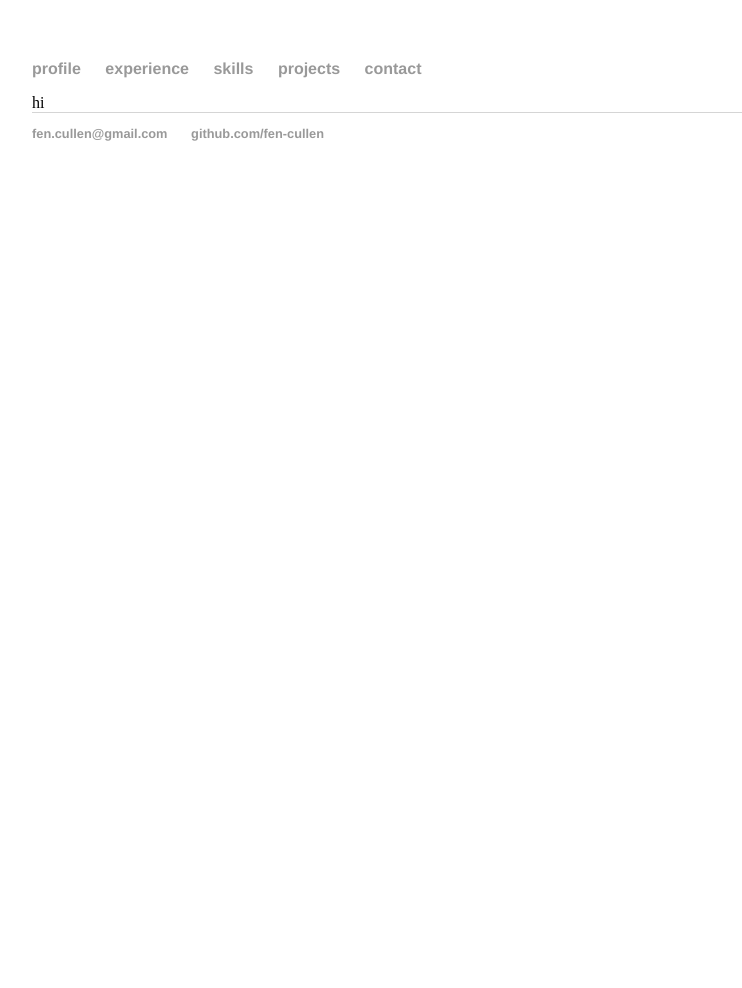
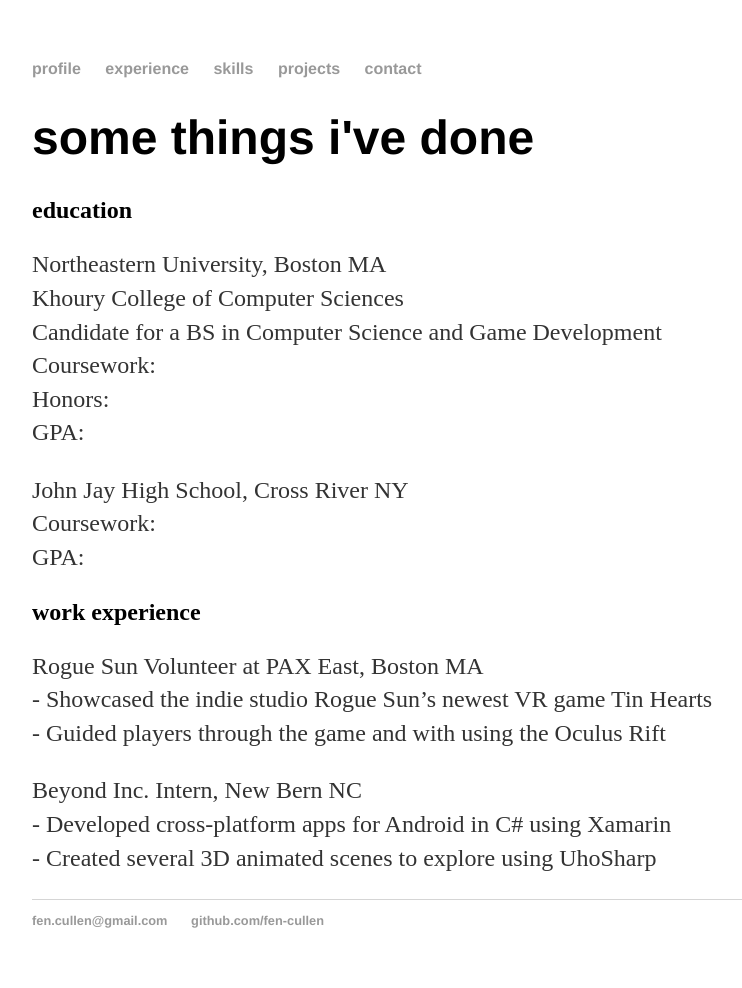
Before and after one commit to fen-cullen/fen-cullen.github.io, a Jekyll site: the page built from experience/index.html, in a window 1280 px wide. Shown: the whole page, without its empty margins (160-902 px from the left). Built offline with Jekyll 4.4.1, drawn with Linux system fonts in a browser that asks for light colours; before the commit the page ends 900 px from its top, so only the background shows below that.

Commit message:
Update index.html
basic info

```diff
--- a/experience/index.html
+++ b/experience/index.html
@@ -2,4 +2,42 @@
 layout: default
 title: Experience
 ---
-hi
+<div class="blurb">
+	<h1>
+		some things i've done
+	</h1>
+	<div>
+
+		<h2>
+			education
+		</h2>
+		<p>
+      Northeastern University, Boston MA <br>
+      Khoury College of Computer Sciences <br>
+      Candidate for a BS in Computer Science and Game Development <br>
+      Coursework: <br>
+      Honors: <br>
+      GPA: <br>
+		</p>
+
+    <p>
+      John Jay High School, Cross River NY  <br>
+      Coursework: <br>
+      GPA: <br>
+    </p>
+		<h2>
+			work experience
+		</h2>
+		<p>
+      Rogue Sun Volunteer at PAX East, Boston MA <br>
+        -  Showcased the indie studio Rogue Sun’s newest VR game Tin Hearts <br>
+        -  Guided players through the game and with using the Oculus Rift
+    </p>
+
+    <p>
+      Beyond Inc. Intern, New Bern NC <br>
+        -  Developed cross-platform apps for Android in C# using Xamarin <br>
+        -  Created several 3D animated scenes to explore using UhoSharp <br>
+    </p>
+	</div>
+</div><!-- /.blurb -->
```
